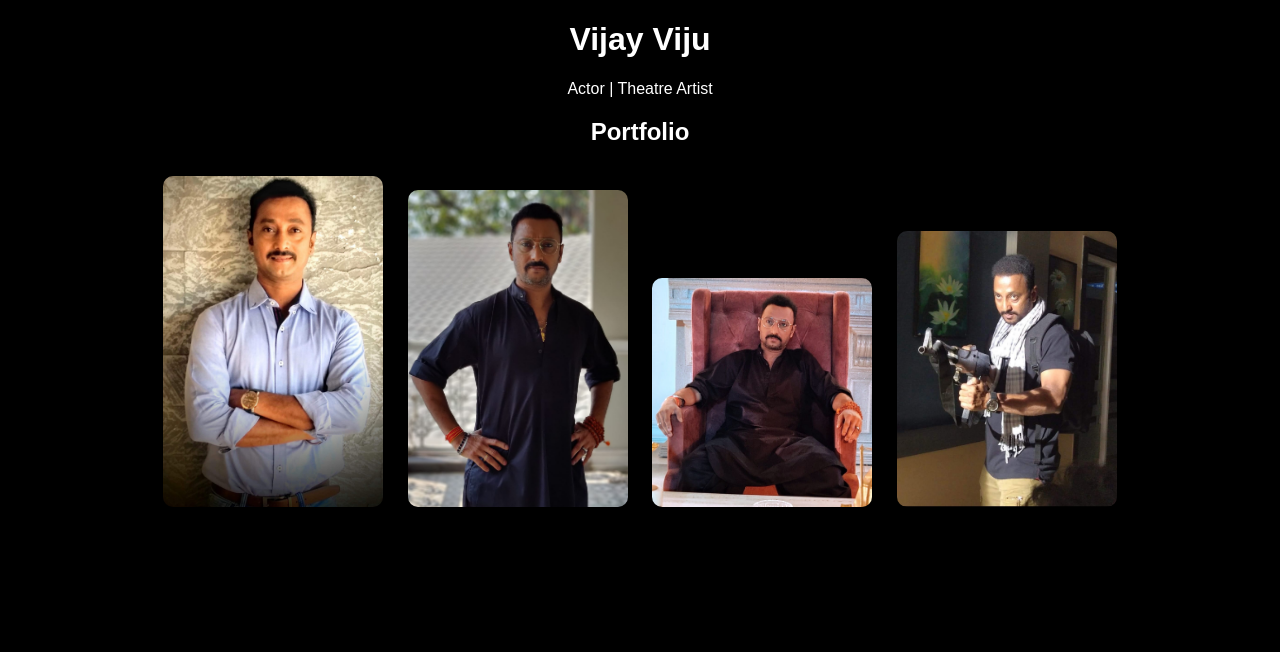
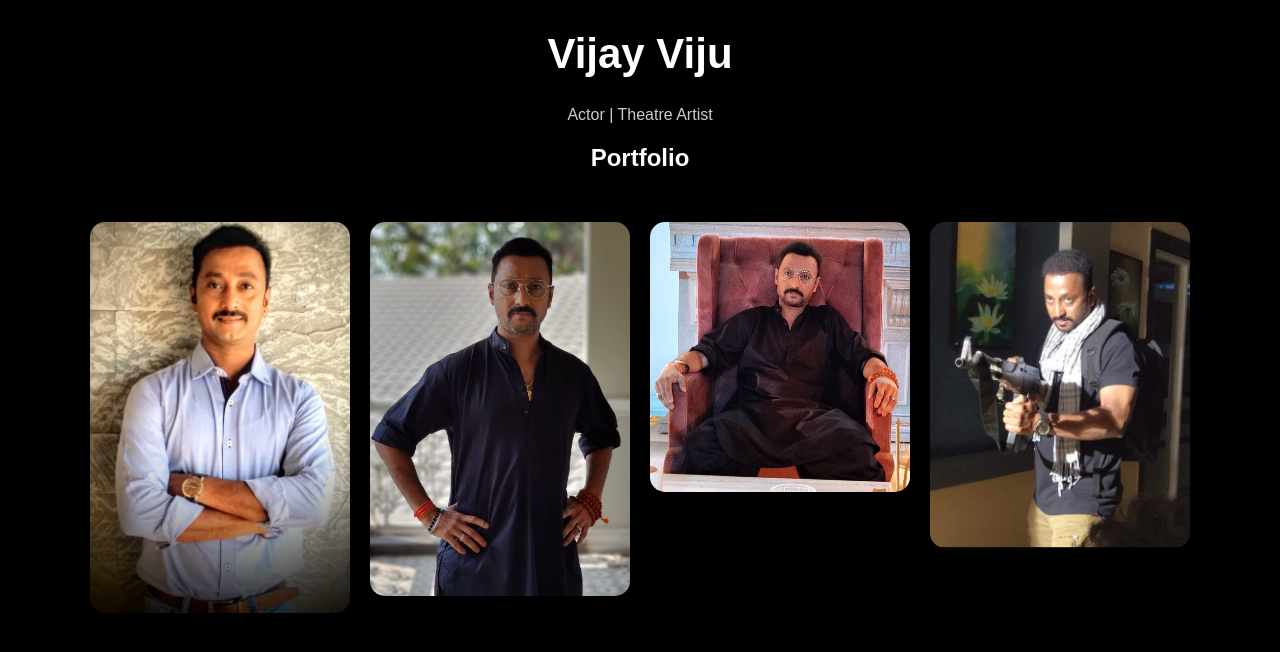
Before and after one commit to udayyadav381-boop/Shetty, a Flask app: page / in a window 1280 px wide. Shown: the top 652 px of the page. Run offline with Flask 3, Linux system fonts and the light colour scheme.

Commit message:
UI upgrade portfolio

```diff
--- a/templates/index.html
+++ b/templates/index.html
@@ -5,22 +5,43 @@
 
 <style>
 body {
-    background: black;
+    background: #000;
     color: white;
     text-align: center;
     font-family: Arial;
+    margin: 0;
 }
 
-img {
-    width: 220px;
-    margin: 10px;
-    border-radius: 10px;
+/* Header */
+h1 {
+    margin-top: 30px;
+    font-size: 42px;
 }
 
-iframe {
-    width: 300px;
-    height: 200px;
-    margin: 10px;
+p {
+    color: #ccc;
+}
+
+/* Portfolio Grid */
+.portfolio {
+    display: grid;
+    grid-template-columns: repeat(auto-fit, minmax(220px, 1fr));
+    gap: 20px;
+    padding: 30px;
+    max-width: 1100px;
+    margin: auto;
+}
+
+/* Images */
+.portfolio img {
+    width: 100%;
+    border-radius: 15px;
+    transition: 0.3s;
+}
+
+/* Hover Effect */
+.portfolio img:hover {
+    transform: scale(1.05);
 }
 </style>
 
@@ -33,7 +54,7 @@ iframe {
 
 <h2>Portfolio</h2>
 
-<div>
+<div class="portfolio">
 {% for item in profile.portfolio %}
     <img src="{{ url_for('static', filename=item.src) }}" alt="{{ item.alt }}">
 {% endfor %}
```
